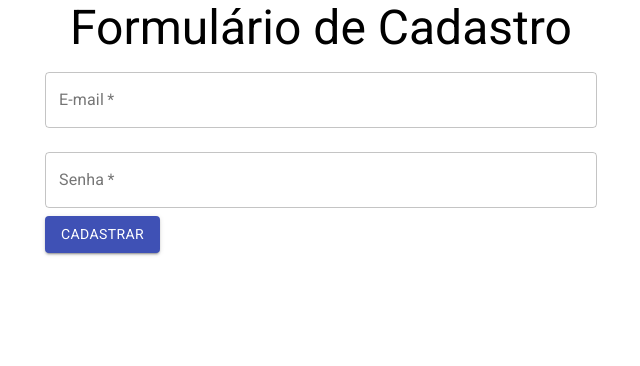
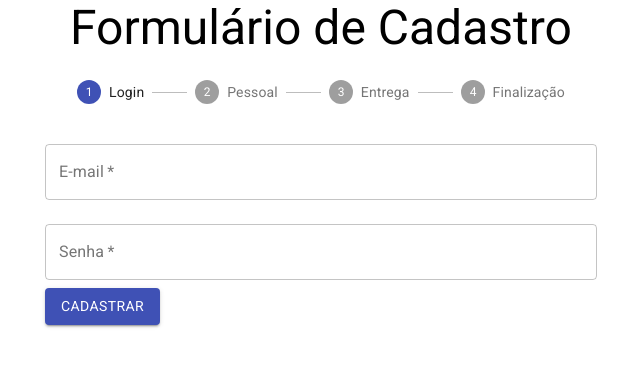
Before and after one commit to PedroEduardo68/form_modern, a React (Create React App) app: page / in a window 1280 px wide. Shown: the top 366 px of the page, without its empty margins (319-959 px from the left). Built offline with nearby package versions, Linux system fonts and the light colour scheme.

Commit message:
night 18 1 2

```diff
--- a/src/components/FormularioCadastro/FormularioCadastro.jsx
+++ b/src/components/FormularioCadastro/FormularioCadastro.jsx
@@ -5,11 +5,14 @@ import DadosEntrega from './DadosEntrega'
 //import { Typography } from '@material-ui/core';
 import { useState } from 'react';
 import { useEffect } from 'react';
+import { Stepper, Step, StepLabel, Typography } from '@material-ui/core';
 
 const FormularioCadastro = ({ aoEnviar, validarCPF }) => {
 
   useEffect(() => {
-    console.log(dadoscoletados);
+    if (etapaAtual == formuario.length - 1) {
+      console.log(dadoscoletados);
+    }
   })
 
   const [etapaAtual, setEtapaAtual] = useState(0)
@@ -30,6 +33,7 @@ const FormularioCadastro = ({ aoEnviar, validarCPF }) => {
     <DadosUsuario aoEnviar={coletarDados} />,
     <DadosPessoais aoEnviar={coletarDados} validarCPF={validarCPF} />,
     <DadosEntrega aoEnviar={aoEnviar} />,
+    <Typography variant='h5' > Obrigado pelo Cadastro </Typography>
   ]
 
 
@@ -55,6 +59,12 @@ const FormularioCadastro = ({ aoEnviar, validarCPF }) => {
 
   return (
     <>
+      <Stepper activeStep={etapaAtual} >
+        <Step><StepLabel>Login</StepLabel></Step>
+        <Step><StepLabel>Pessoal</StepLabel></Step>
+        <Step><StepLabel>Entrega</StepLabel></Step>
+        <Step><StepLabel>Finalização</StepLabel></Step>
+      </Stepper>
       {formuario[etapaAtual]}
     </>
   );
```
